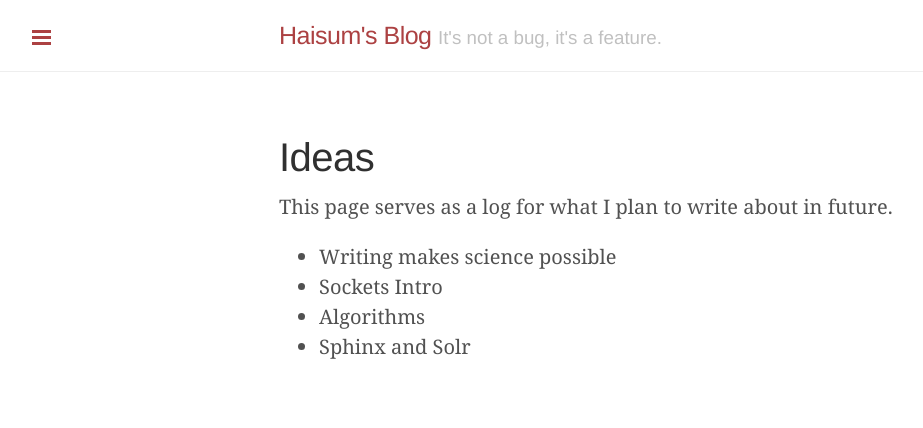
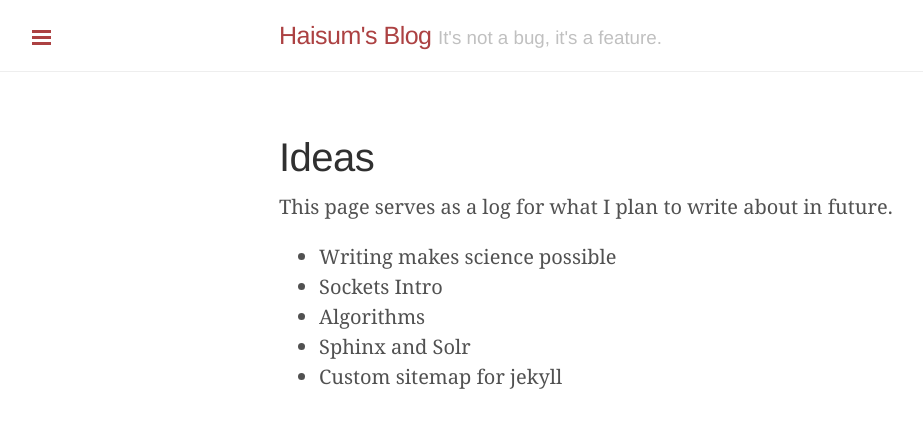
Before and after one commit to haisum/haisum.github.io, a Jekyll site: the page built from ideas.md, in a window 1280 px wide. Shown: the top 428 px of the page, without its empty margins (1-924 px from the left). Built offline with Jekyll 4.4.1, drawn with Linux system fonts in a browser that asks for light colours; Markdown is read by kramdown in place of the engine named in the settings.

Commit message:
Adding ideas page

```diff
--- a/ideas.md
+++ b/ideas.md
@@ -9,3 +9,4 @@ This page serves as a log for what I plan to write about in future.
 - Sockets Intro
 - Algorithms
 - Sphinx and Solr
+- Custom sitemap for jekyll
```
